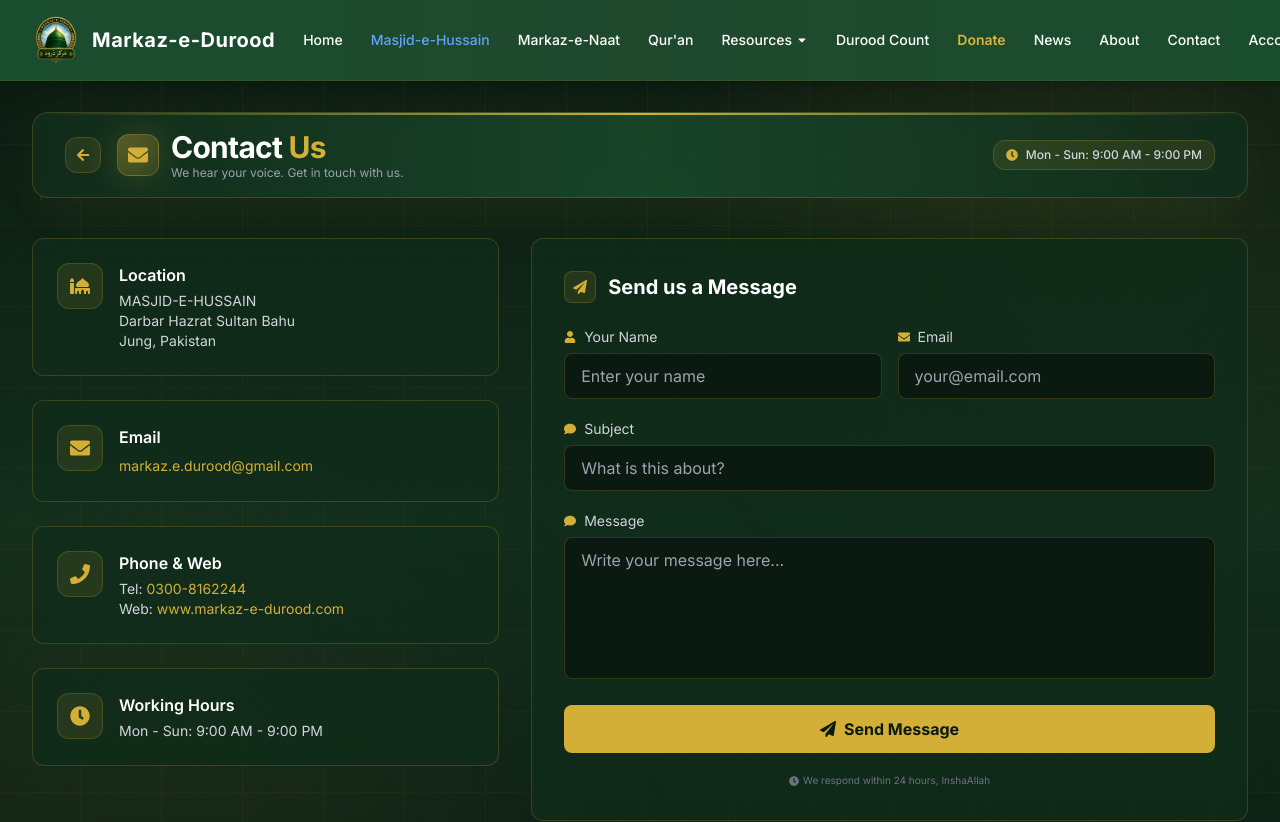
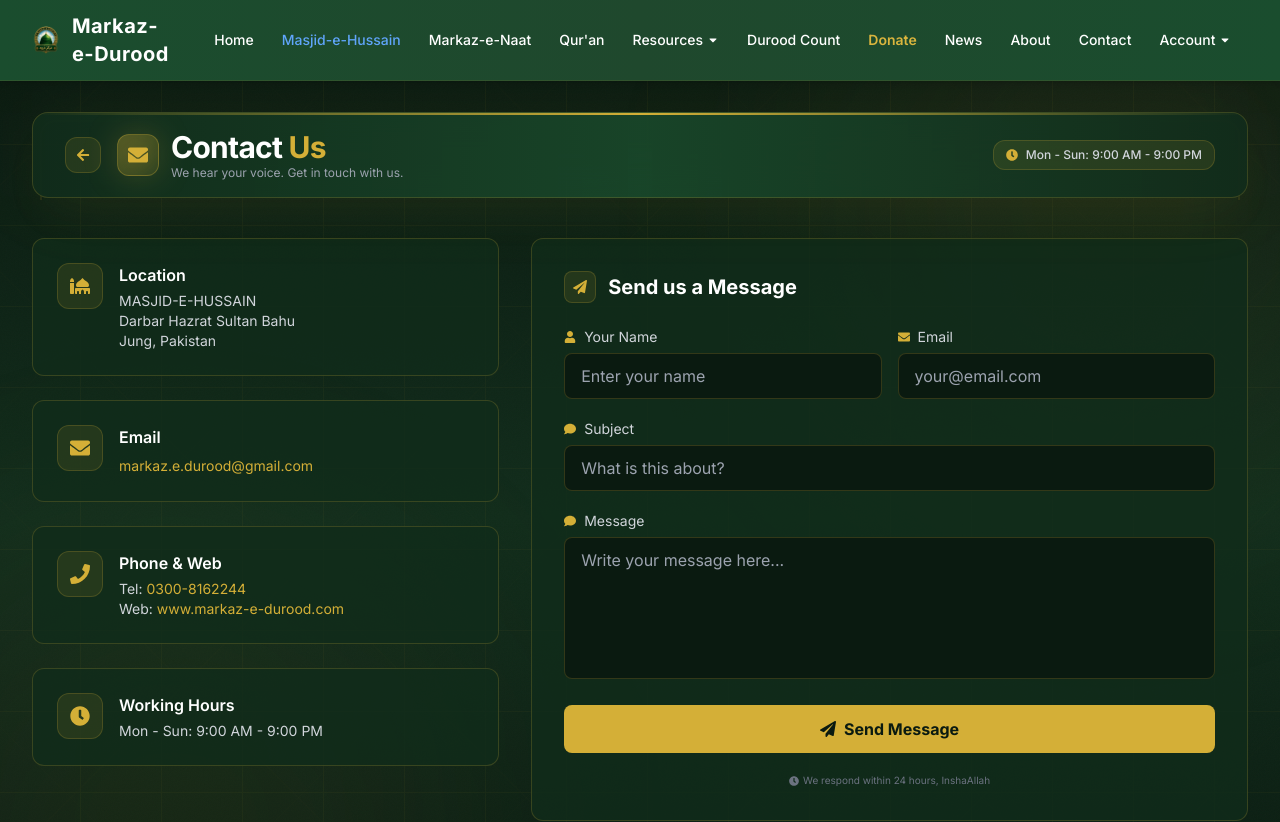
Before and after one commit to Ejazzegham/markaz-e-durood, a Next.js app: page /contact in a window 1280 px wide. Shown: the top 822 px of the page. Built offline with nearby package versions, Linux system fonts and the light colour scheme; no server answers.

Commit message:
Fix navbar centering: nav links now centered on full bar width, not leftover space after logo

```diff
--- a/src/components/Navbar.tsx
+++ b/src/components/Navbar.tsx
@@ -168,9 +168,9 @@
         scrolled ? 'shadow-2xl border-gold-500/30' : 'shadow-md border-gold-500/10'
       }`}>
         <div className="max-w-7xl mx-auto px-4 sm:px-6 lg:px-8">
-          <div className="flex justify-between items-center h-20">
+          <div className="flex justify-between items-center h-20 lg:grid lg:grid-cols-[1fr_auto_1fr] lg:gap-x-6">
             {/* Logo */}
-            <Link href="/" className="flex items-center gap-3 group flex-shrink-0">
+            <Link href="/" className="flex items-center gap-3 group flex-shrink-0 justify-self-start">
               <div className="relative w-12 h-12">
                 <img
                   src="/logo.png"
@@ -186,7 +186,7 @@
             </Link>
 
             {/* Desktop Menu */}
-            <div className="hidden lg:flex items-center justify-center flex-1 px-4">
+            <div className="hidden lg:flex items-center justify-center justify-self-center">
               <div className="flex items-center gap-1">
                 <Link href="/" className="px-3 py-2 rounded-lg hover:bg-white/10 hover:text-gold-400 transition-all duration-300 text-sm font-medium whitespace-nowrap">
                   Home
```
